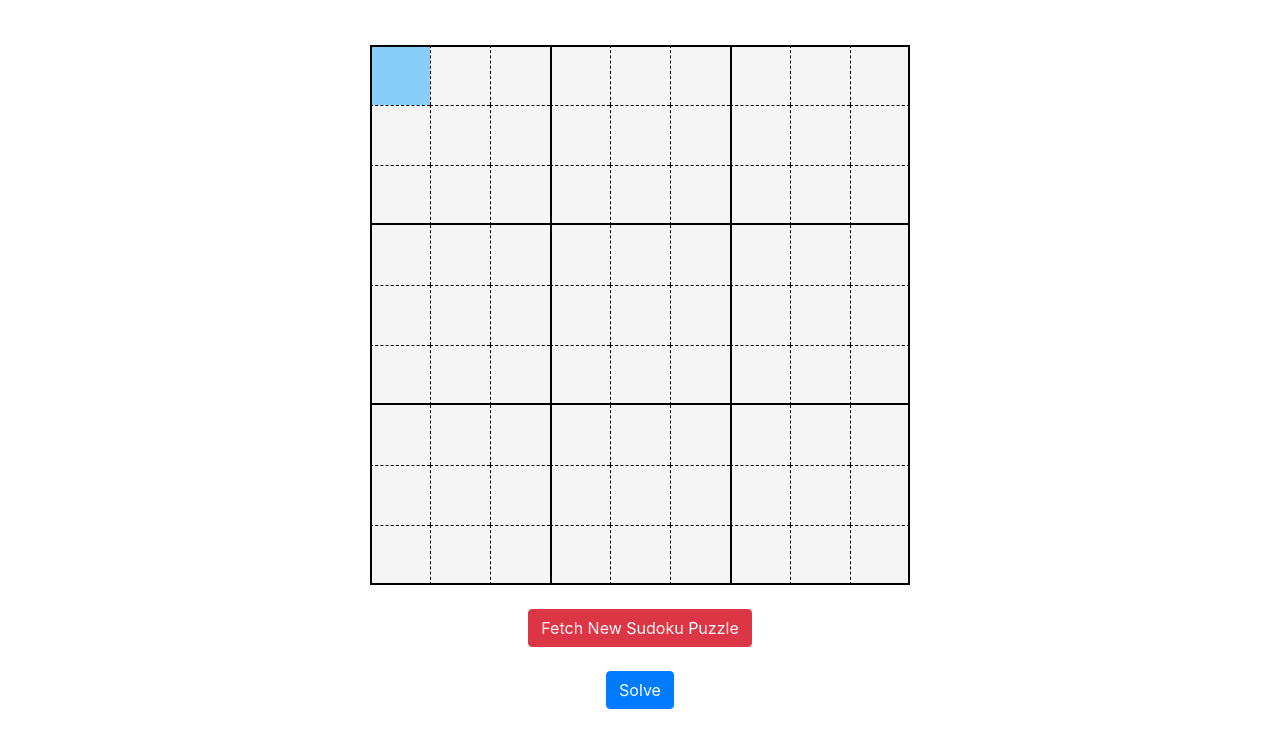
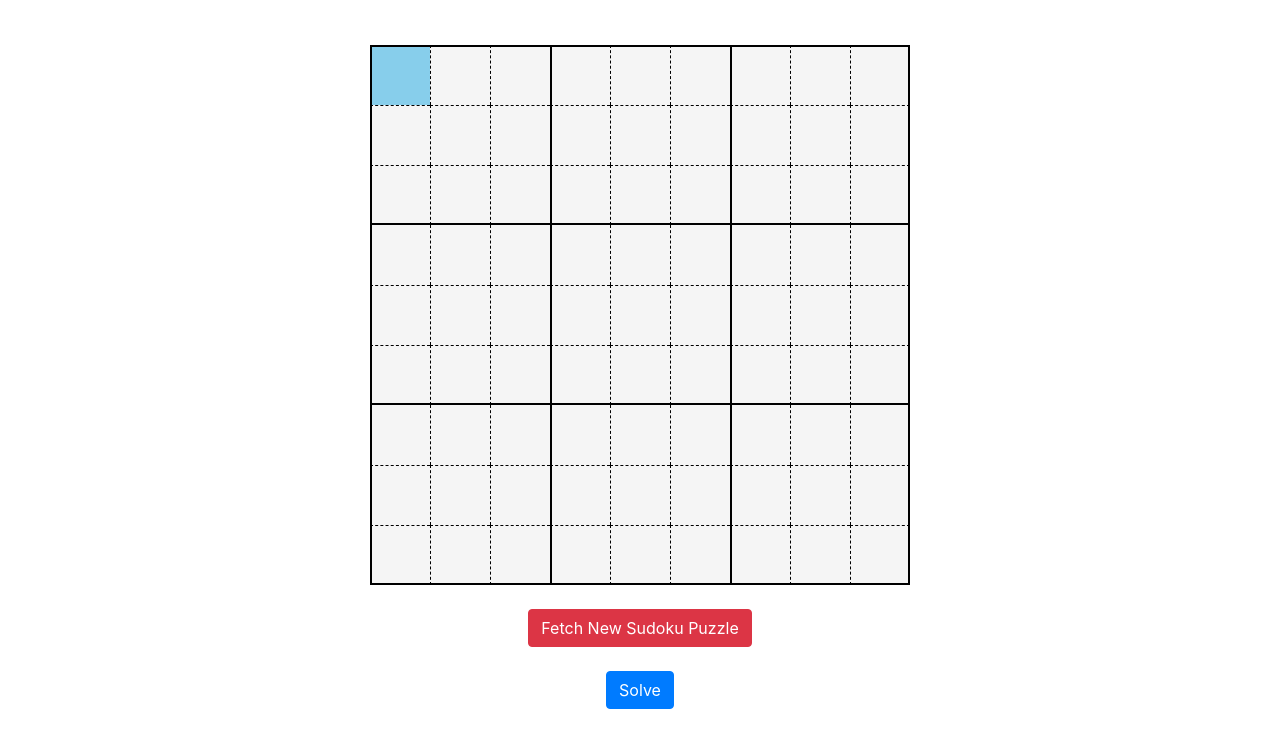
Before and after one commit to rajesh404/Sudoku, a plain HTML site: page index.html in a window 1280 px wide. In both pictures the pointer is over the element 400 px from the left and 139 px from the top of the page. Shown: the part 64-800 px from the top of the page. Drawn offline with nearby package versions, Linux system fonts and the light colour scheme.

Commit message:
Style update

```diff
--- a/style.css
+++ b/style.css
@@ -35,7 +35,7 @@
 }
 
 #container div:hover{
-    background-color: lightskyblue;
+    background-color: skyblue;
 }
 
 .lsb{
```
